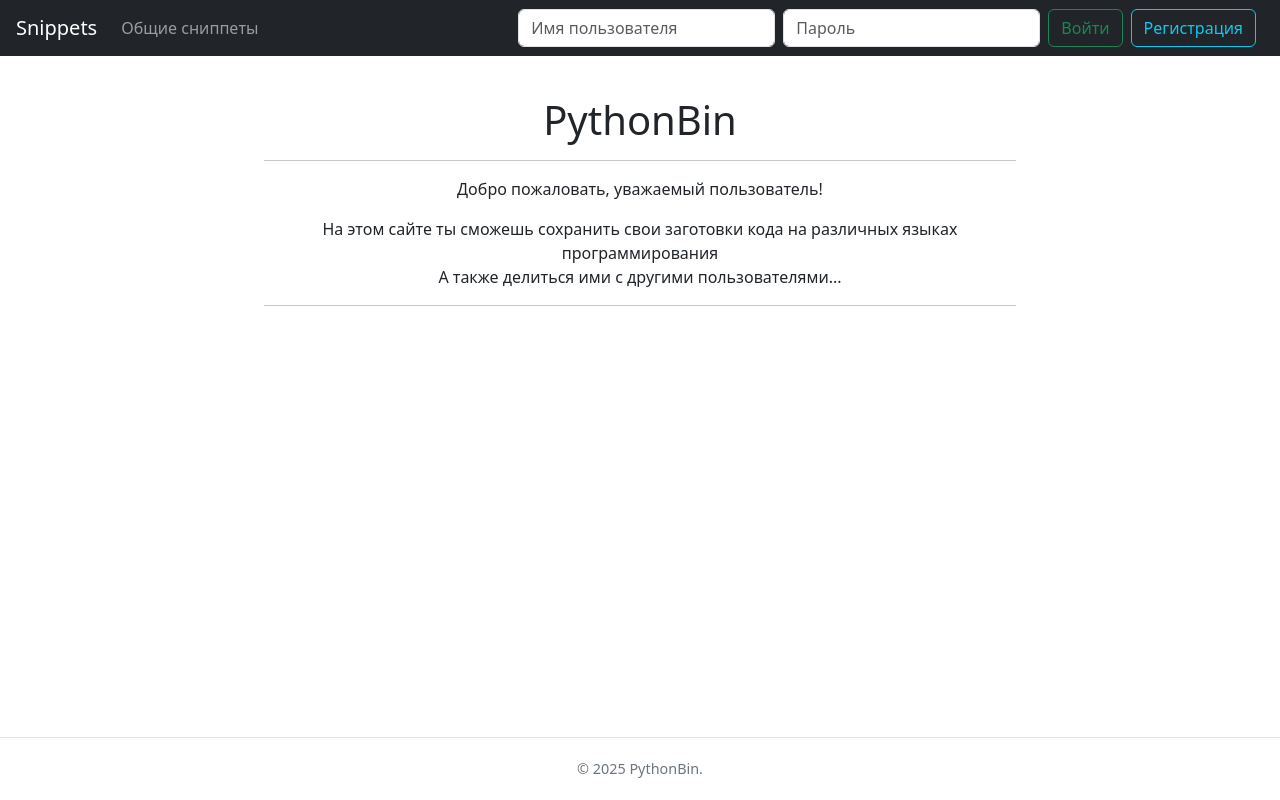
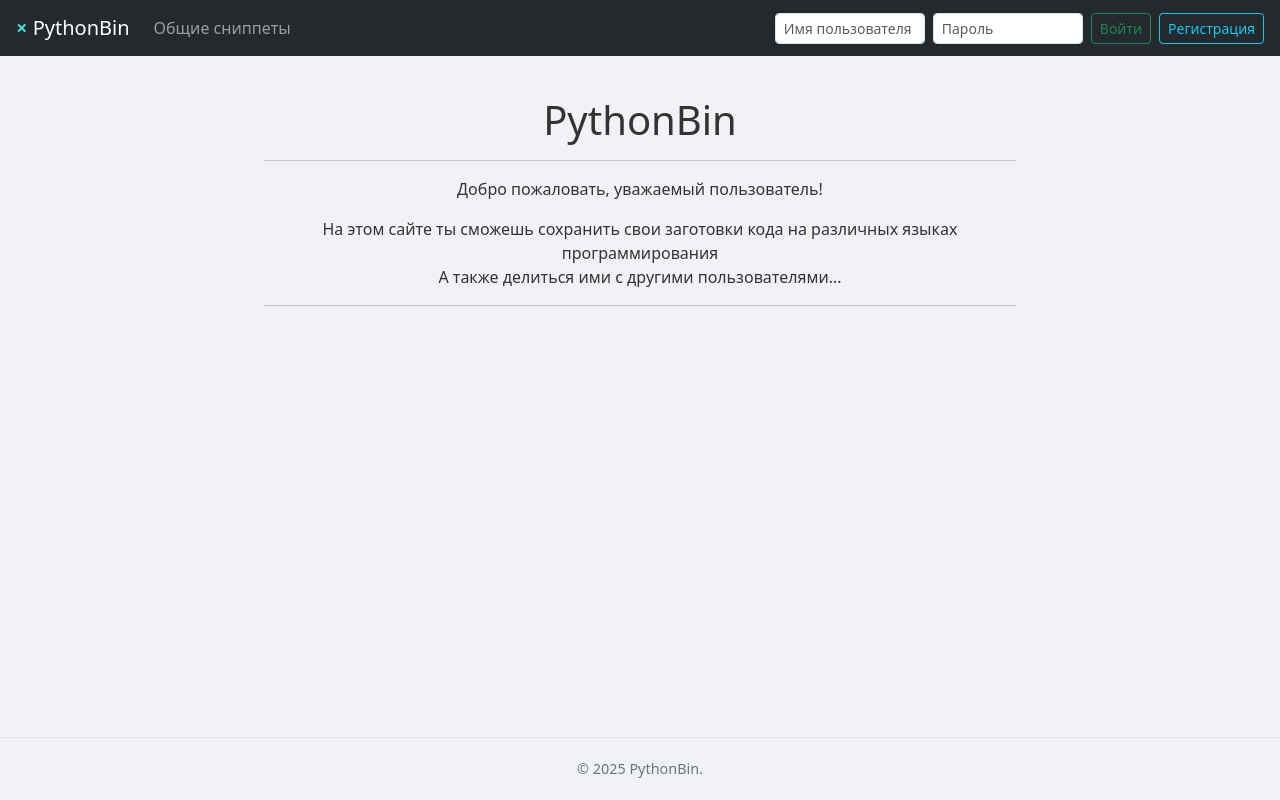
Before and after one commit to p95max/Snippets, a Django app: page / in a window 1280 px wide. Run offline with Django 5.2, Linux system fonts and the light colour scheme.

Commit message:
templates changes

```diff
--- a/mainapp/templates/base.html
+++ b/mainapp/templates/base.html
@@ -1,6 +1,6 @@
 <!doctype html>
 {% load static %}
-<html lang="ru" class="h-100 bg-light text-dark">
+<html lang="ru" class="h-100">
 <head>
     <meta charset="utf-8" />
     <meta name="viewport" content="width=device-width, initial-scale=1" />
@@ -8,7 +8,6 @@
     <link href="https://cdn.jsdelivr.net/npm/bootstrap@5.3.7/dist/css/bootstrap.min.css" rel="stylesheet">
     <link rel="stylesheet" href="{% static 'styles.css' %}">
     <link rel="stylesheet" href="https://cdnjs.cloudflare.com/ajax/libs/font-awesome/6.5.0/css/all.min.css">
-
 </head>
 
 <body class="d-flex flex-column h-100">
@@ -29,7 +28,7 @@
 <script src="https://cdn.jsdelivr.net/npm/bootstrap@5.3.7/dist/js/bootstrap.bundle.min.js"
         integrity="sha384-ndDqU0Gzau9qJ1lfW4pNLlhNTkCfHzAVBReH9diLvGRem5+R9g2FzA8ZGN954O5Q"
         crossorigin="anonymous"></script>
-<script src="https://cdn.jsdelivr.net/npm/bootstrap@5.3.3/dist/js/bootstrap.bundle.min.js"></script>
 {% endblock %}
+
 </body>
 </html>
--- a/mainapp/templates/includes/navbar.html
+++ b/mainapp/templates/includes/navbar.html
@@ -1,5 +1,8 @@
-<header class="navbar navbar-expand-lg navbar-dark bg-dark px-3">
-  <a class="navbar-brand" href="{% url 'mainapp:home' %}">Snippets</a>
+<header class="navbar navbar-expand-lg navbar-dark" style="background-color:#24292e; padding: 0.5rem 1rem;">
+  <a class="navbar-brand" href="{% url 'mainapp:home' %}">
+  <span style="color: #40E0D0; font-weight: bold;">×</span> PythonBin
+</a>
+
   <button class="navbar-toggler" type="button" data-bs-toggle="collapse" data-bs-target="#navbarContent">
     <span class="navbar-toggler-icon"></span>
   </button>
@@ -17,25 +20,24 @@
     </ul>
 
     {% if request.user.is_authenticated %}
-      <span class="navbar-text text-white me-3">
-        Добро пожаловать, {{ request.user.username }}
+      <span class="navbar-text me-3" style="color:#c9d1d9;">
+        Добро пожаловать, <span style="color:#56d364;">{{ request.user.username }}</span>
       </span>
       <a class="btn btn-outline-light" href="{% url 'mainapp:custom_logout' %}">Выйти</a>
     {% else %}
-      <form class="d-flex align-items-center" action="{% url 'mainapp:custom_login' %}" method="post" novalidate>
+      <form class="d-flex align-items-center" action="{% url 'mainapp:custom_login' %}" method="post" style="gap:0.5rem;">
         {% csrf_token %}
-        <input class="form-control me-2" type="text" name="username" placeholder="Имя пользователя" value="{{ username }}" required>
-        <input class="form-control me-2" type="password" name="password" placeholder="Пароль" required>
-        <button class="btn btn-outline-success me-2" type="submit">Войти</button>
-        <a class="btn btn-outline-info me-2" href="{% url 'mainapp:custom_regist' %}">Регистрация</a>
+        <input class="form-control form-control-sm" type="text" name="username" placeholder="Имя пользователя" required style="width: 150px;">
+        <input class="form-control form-control-sm" type="password" name="password" placeholder="Пароль" required style="width: 150px;">
+        <button class="btn btn-sm btn-outline-success" type="submit">Войти</button>
+        <a class="btn btn-sm btn-outline-info" href="{% url 'mainapp:custom_regist' %}">Регистрация</a>
       </form>
-
       {% if errors %}
-        <div class="alert alert-danger mt-2 mb-0 p-2 small" role="alert">
+        <ul class="text-danger small mt-2 mb-0">
           {% for error in errors %}
-            <div>{{ error }}</div>
+            <li>{{ error }}</li>
           {% endfor %}
-        </div>
+        </ul>
       {% endif %}
     {% endif %}
   </div>
--- a/static/styles.css
+++ b/static/styles.css
@@ -1,12 +1,19 @@
 body {
   font-family: system-ui, -apple-system, "Segoe UI", Roboto, "Helvetica Neue", Arial, sans-serif;
+  background-color: #f0f2f5; /* светло-серый, приятный для глаз */
+  color: #333; /* чуть темнее для хорошего контраста */
+  margin: 0;
+  min-height: 100vh;
 }
+
 .navbar-custom {
   background-color: #ffffff;
   border-bottom: 1px solid #e5e5e5;
   padding: 1rem 2rem;
   text-align: center;
+  box-shadow: 0 1px 3px rgb(0 0 0 / 0.05);
 }
+
 .navbar-custom a {
   color: #212529;
   text-decoration: none;
@@ -15,9 +22,11 @@ body {
   transition: color 0.2s ease;
   display: inline-block;
 }
+
 .navbar-custom a:hover {
   color: #0d6efd;
 }
+
 main.container {
   padding-top: 40px;
   padding-bottom: 60px;
@@ -26,6 +35,7 @@ main.container {
   margin-right: auto;
   text-align: center; /* Центрируем контент */
 }
+
 footer {
   padding: 20px 0;
   color: #6c757d;
@@ -33,6 +43,11 @@ footer {
   font-size: 0.9rem;
   border-top: 1px solid #e5e5e5;
 }
+
 .btn-primary {
   border-radius: 6px;
 }
+
+.text-turquoise {
+  color: #40E0D0 !important;
+}
```
Lines whose indentation alone changed are shown as unchanged.
